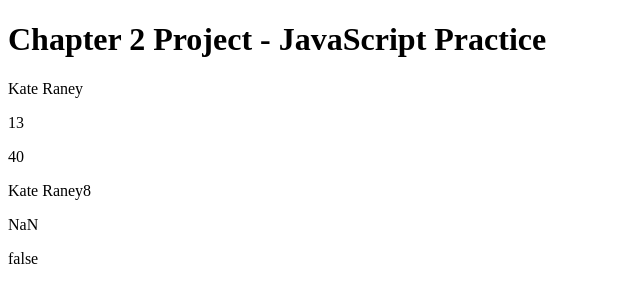
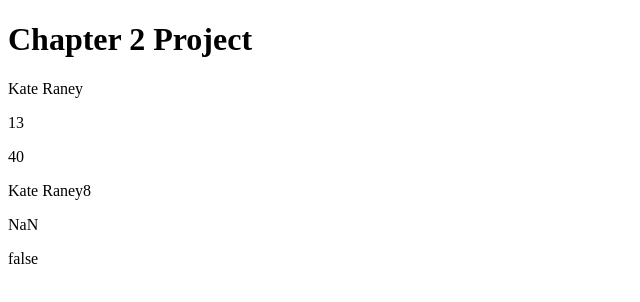
Before and after one commit to prokate1/WEB124, a plain HTML site: page index.html in a window 1280 px wide. Shown: the whole page, without its empty margins (0-640 px from the left). Drawn offline with Linux system fonts and the light colour scheme.

Commit message:
Update index.html

```diff
--- a/index.html
+++ b/index.html
@@ -9,7 +9,7 @@
 </head>
 <body>
 
-  <h1>Chapter 2 Project - JavaScript Practice</h1>
+  <h1>Chapter 2 Project</h1>
 
   <p id="p1">Johnson County Community College</p>
   <p id="p2">Johnson County Community College</p>
```
